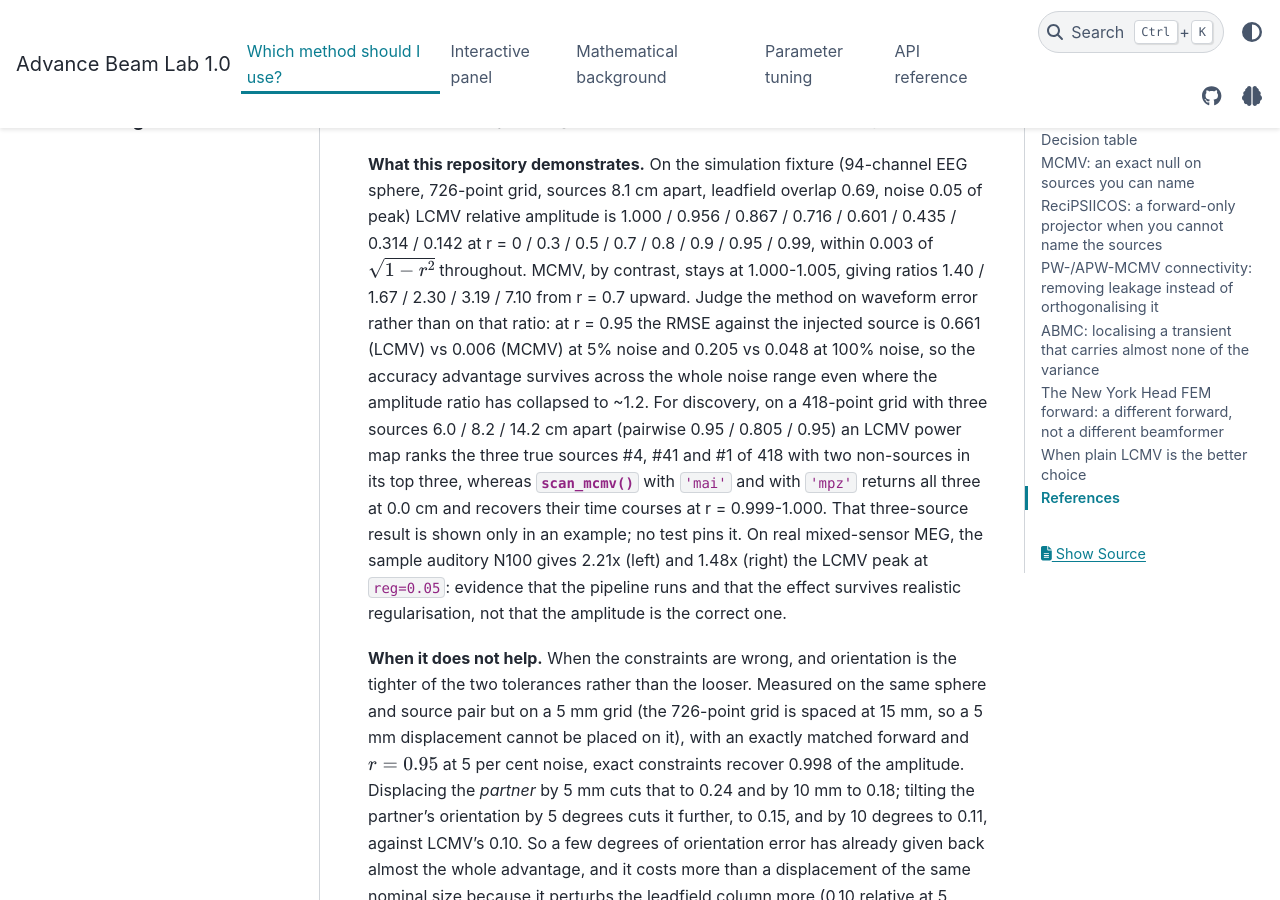
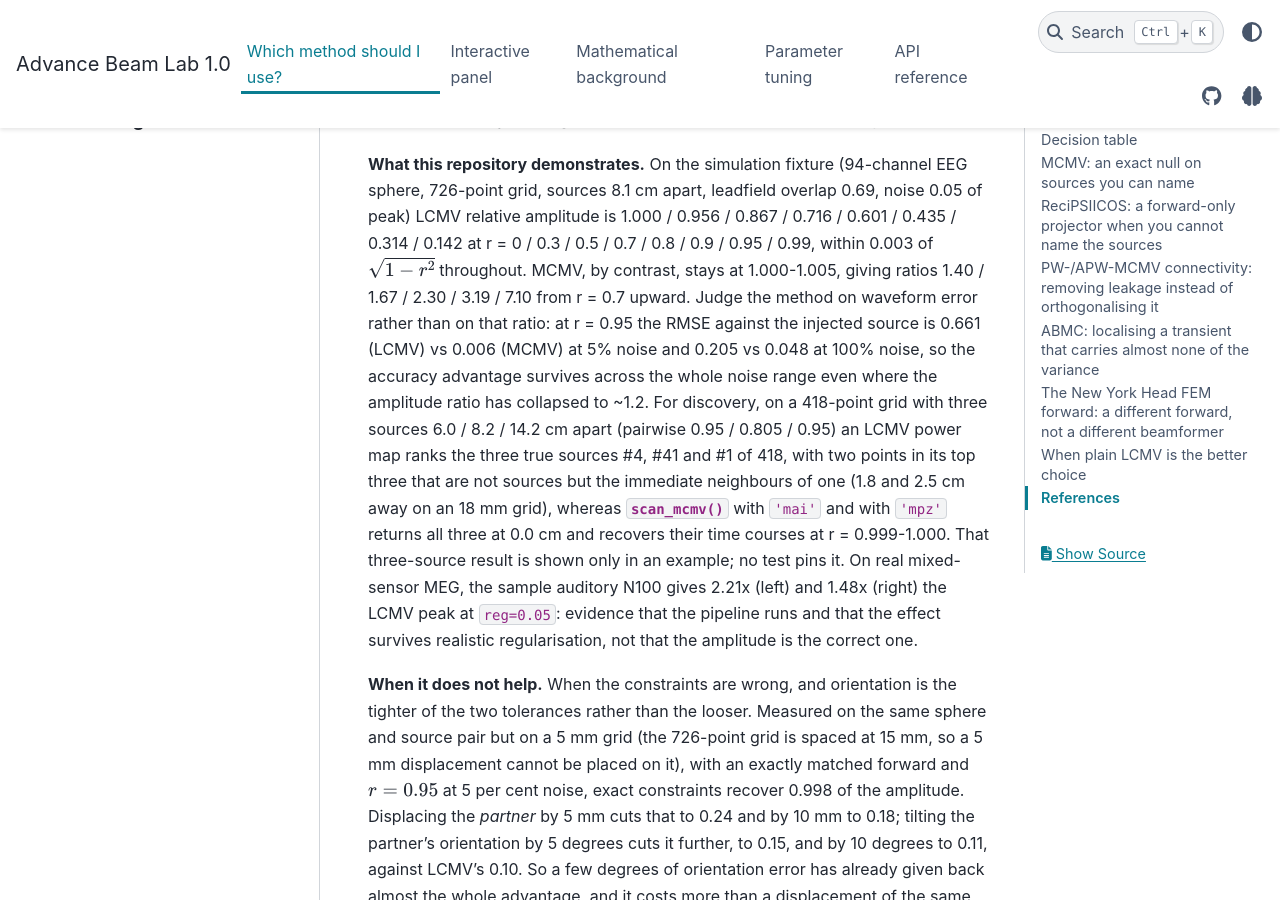
Before and after one commit to Sepehrshirani/advance_beamlab, a Sphinx documentation site: the page built from doc/choosing.rst, in a window 1280 px wide and 900 px high, scrolled down 7075 px. Built offline with Sphinx 7.4.7 and the PyData theme 0.15.4, drawn with Linux system fonts in a browser that asks for light colours; pages that are not in the unit, such as notebooks, are missing from menus; cross-references to code outside the pages are shown as plain code.

Commit message:
Say what the LCMV map's runner-up peaks actually are
Both the discovery example and choosing.rst described the peaks that outrank a
true source as "peaks that are not sources at all" and "non-sources". Rebuilding
that fixture and reading the map's top six, they are grid points 134, 125 and
133, which sit 1.8, 2.5 and 2.5 cm from true source 199 -- its own first and
second rings on an 18 mm grid.

That is a different failure from the one the wording implies. The map has not
invented activity somewhere unrelated; it has smeared a genuine source across
its neighbourhood until the blur outranks the source itself, which is a
localisation error of one grid step. The point the paragraph is making -- that a
one-at-a-time scan cannot resolve this configuration -- is unchanged, and the
ranks it quotes are unchanged.

```diff
--- a/doc/choosing.rst
+++ b/doc/choosing.rst
@@ -179,8 +179,9 @@ at 5% noise and 0.205 vs 0.048 at 100% noise, so the accuracy advantage
 survives across the whole noise range even where the amplitude ratio has
 collapsed to ~1.2. For discovery, on a 418-point grid with three sources
 6.0 / 8.2 / 14.2 cm apart (pairwise 0.95 / 0.805 / 0.95) an LCMV power map ranks
-the three true sources #4, #41 and #1 of 418 with two non-sources in its top
-three, whereas :func:`~advance_beamlab.scan_mcmv` with ``'mai'`` and with
+the three true sources #4, #41 and #1 of 418, with two points in its top three
+that are not sources but the immediate neighbours of one (1.8 and 2.5 cm away on
+an 18 mm grid), whereas :func:`~advance_beamlab.scan_mcmv` with ``'mai'`` and with
 ``'mpz'`` returns all three at 0.0 cm and recovers their time courses at
 r = 0.999-1.000. That three-source result is shown only in an example; no test
 pins it. On real mixed-sensor MEG, the sample auditory N100 gives 2.21x (left)
```
Also changed, not shown: 1 other file.
